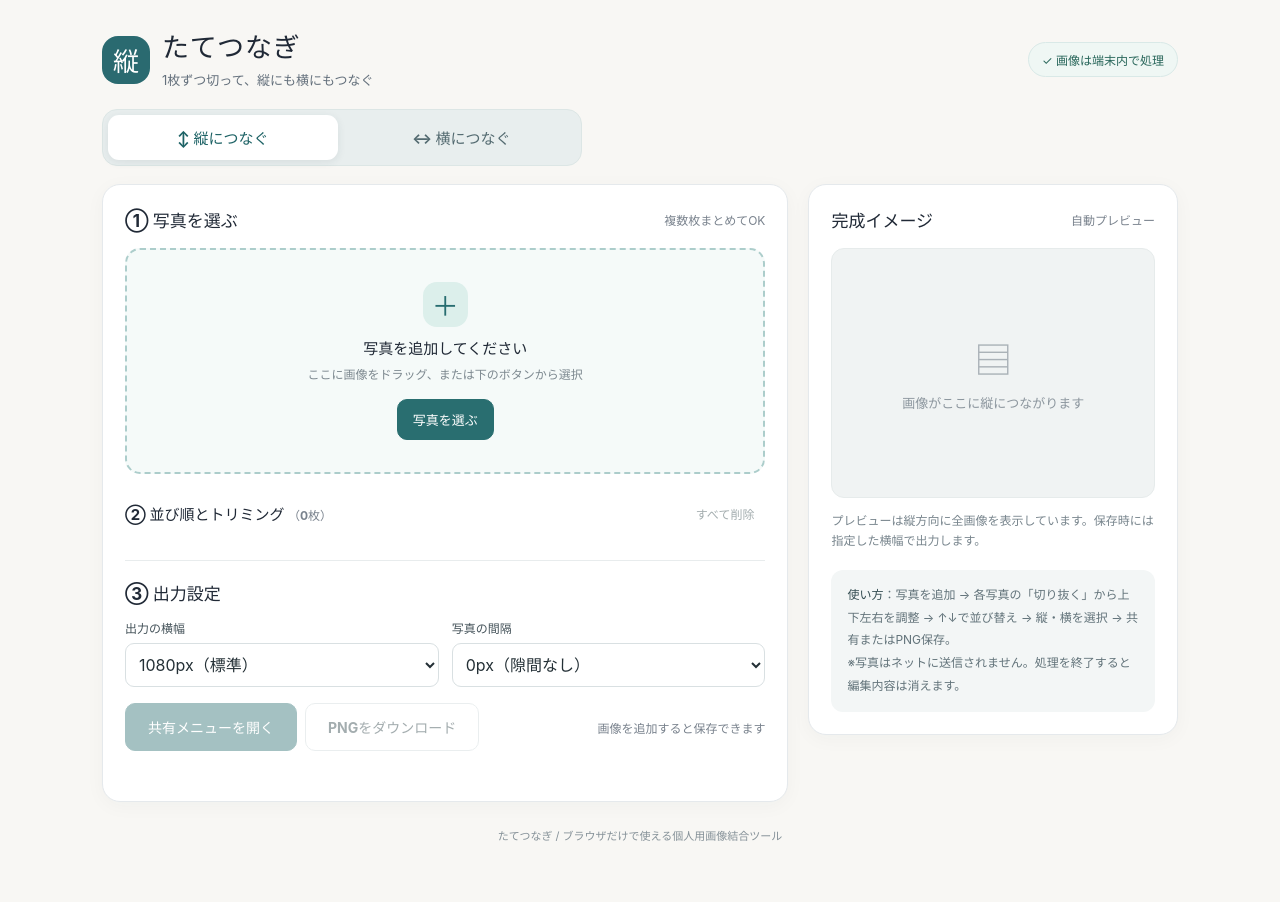
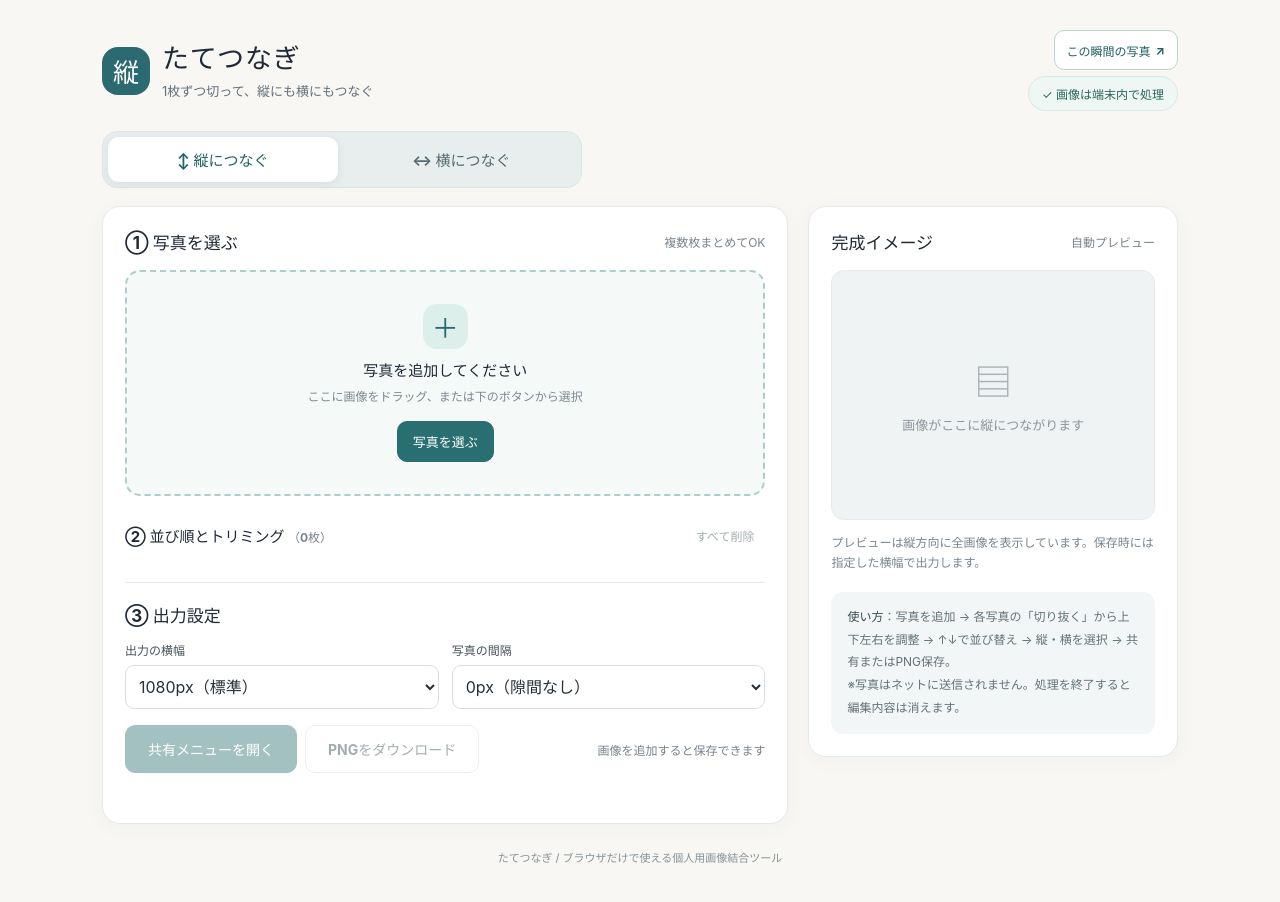
Before and after one commit to xxxelmoxxx/pomo-timer, a plain HTML site: page tate/index.html in a window 1280 px wide. Drawn offline with Linux system fonts and the light colour scheme.

Commit message:
Add Moment app shortcut to photo stitcher header

```diff
--- a/tate/index.html
+++ b/tate/index.html
@@ -36,11 +36,14 @@ main{display:grid;grid-template-columns:minmax(0,1.3fr) minmax(290px,.7fr);gap:2
 .cropBadge{display:inline-flex;align-items:center;gap:4px;margin-top:6px;padding:3px 7px;border-radius:999px;background:#e7f6ee;color:#20744c;border:1px solid #bce2cd;font-size:11px;font-weight:700}
 .exportActions{display:flex;gap:8px;flex-wrap:wrap}.exportActions .button{flex:0 1 auto}
 @media(max-width:790px){.previewScroll{max-height:none;overflow:visible}.exportActions{width:100%}.exportActions .button{flex:1 1 170px}}
+/* 関連アプリへのリンク。編集中の写真を残すため別タブで開く */
+.headerTools{display:flex;flex-direction:column;align-items:flex-end;gap:6px;flex-shrink:0}.momentLink{display:inline-flex;align-items:center;justify-content:center;gap:5px;border:1px solid #bcd5d3;color:#215f62;background:#fff;border-radius:10px;padding:10px 12px;text-decoration:none;font-size:12px;font-weight:750;white-space:nowrap;min-height:40px}.momentLink:hover{background:#edf6f5}.momentLink:focus-visible{outline:3px solid #72a4ce;outline-offset:2px}.brand{min-width:0}.brand .mark{flex-shrink:0}
+@media(max-width:790px){header{gap:8px}.headerTools{gap:4px}.momentLink{padding:8px 9px;min-height:44px;font-size:11px}.brand{gap:8px}.brand p{font-size:11px;line-height:1.5}.headerTools .offline{padding:5px 7px;font-size:10px}}
 </style>
 </head>
 <body>
 <div class="page">
-<header><div class="brand"><div class="mark">縦</div><div><h1>たてつなぎ</h1><p>1枚ずつ切って、縦にも横にもつなぐ</p></div></div><span class="offline">✓ 画像は端末内で処理</span></header>
+<header><div class="brand"><div class="mark">縦</div><div><h1>たてつなぎ</h1><p>1枚ずつ切って、縦にも横にもつなぐ</p></div></div><div class="headerTools"><a class="momentLink" href="../moment/" target="_blank" rel="noopener noreferrer" aria-label="この瞬間の写真を新しいタブで開く">この瞬間の写真 <span aria-hidden="true">↗</span></a><span class="offline">✓ 画像は端末内で処理</span></div></header>
 <div class="directionTabs" role="group" aria-label="写真をつなぐ方向">
   <button class="directionTab active" id="modeVertical" type="button" aria-pressed="true">↕ 縦につなぐ</button>
   <button class="directionTab" id="modeHorizontal" type="button" aria-pressed="false">↔ 横につなぐ</button>
```
